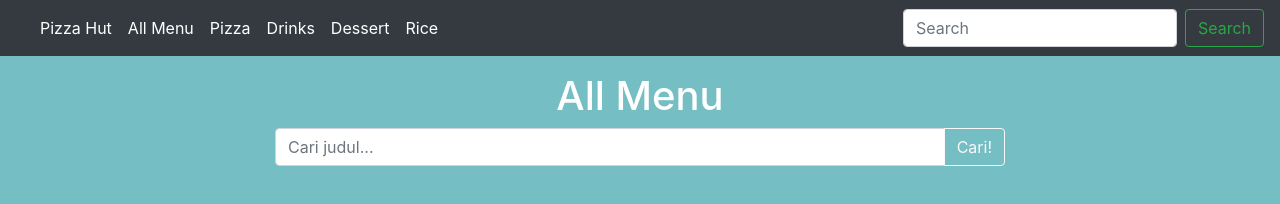
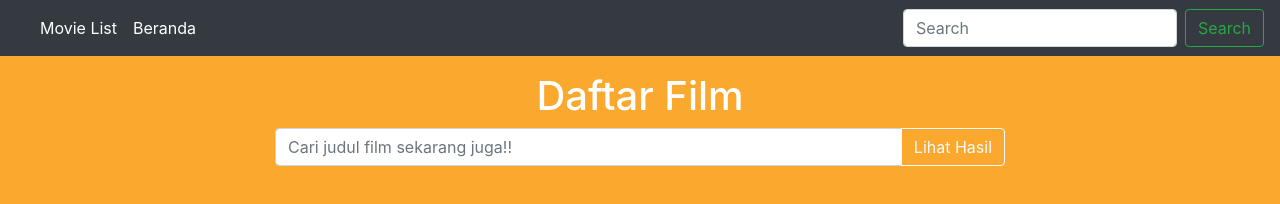
Before and after one commit to fauzan121002/fauzanmovielist, a plain HTML site: page index.html in a window 1280 px wide. Drawn offline with nearby package versions, Linux system fonts and the light colour scheme; no server answers.

Commit message:
Update index.html

```diff
--- a/index.html
+++ b/index.html
@@ -8,12 +8,12 @@
     <!-- Bootstrap CSS -->
     <link rel="stylesheet" href="https://stackpath.bootstrapcdn.com/bootstrap/4.3.1/css/bootstrap.min.css" integrity="sha384-ggOyR0iXCbMQv3Xipma34MD+dH/1fQ784/j6cY/iJTQUOhcWr7x9JvoRxT2MZw1T" crossorigin="anonymous">
 
-    <title>Pizza Hut</title>
+    <title>Movie List</title>
     <style>
         body{
           margin: 0;
           padding: 0;
-          background-color: #75bec4;
+          background-color: #fba92e;
         }
 
         .card{
@@ -42,24 +42,11 @@
     <ul class="navbar-nav mr-auto">
 
       <li class="nav-item active">
-        <a class="nav-link text-white" href="#">Pizza Hut <span class="sr-only">(current)</span></a>
+        <a class="nav-link text-white" href="#">Movie List<span class="sr-only">(current)</span></a>
       </li>
       <li class="nav-item">
-        <a class="nav-link text-white" href="#">All Menu</a>
+        <a class="nav-link text-white" href="#" onclick="defaultMovie()">Beranda</a>
       </li>
-      <li class="nav-item">
-        <a class="nav-link text-white" href="#">Pizza</a>
-      </li>
-      <li class="nav-item">
-        <a class="nav-link text-white" href="#">Drinks</a>
-      </li>
-      <li class="nav-item">
-        <a class="nav-link text-white" href="#">Dessert</a>
-      </li>
-      <li class="nav-item">
-        <a class="nav-link text-white" href="#">Rice</a>
-      </li>
-
     </ul>
     <form class="form-inline my-2 my-lg-0">
       <input class="form-control mr-sm-2" type="search" placeholder="Search" aria-label="Search">
@@ -73,13 +60,13 @@
   <div class="row mt-3 justify-content-center">
 
     <div class="col-md-8">
-        <h1 class="text-center text-white">All Menu</h1>
+        <h1 class="text-center text-white">Daftar Film</h1>
 
         <div class="input-group mb-3">
-          <input type="text" id="search-input" class="form-control" placeholder="Cari judul..." aria-label="Recipient's username" aria-describedby="button-addon2">
+          <input type="text" id="search-input" class="form-control" placeholder="Cari judul film sekarang juga!!" aria-label="Recipient's username" aria-describedby="button-addon2">
 
           <div class="input-group-append">
-            <button class="btn btn-outline-light" type="button" id="search-button">Cari!</button>
+            <button class="btn btn-outline-light" type="button" id="search-button">Lihat Hasil</button>
           </div>
         </div>
 
```
